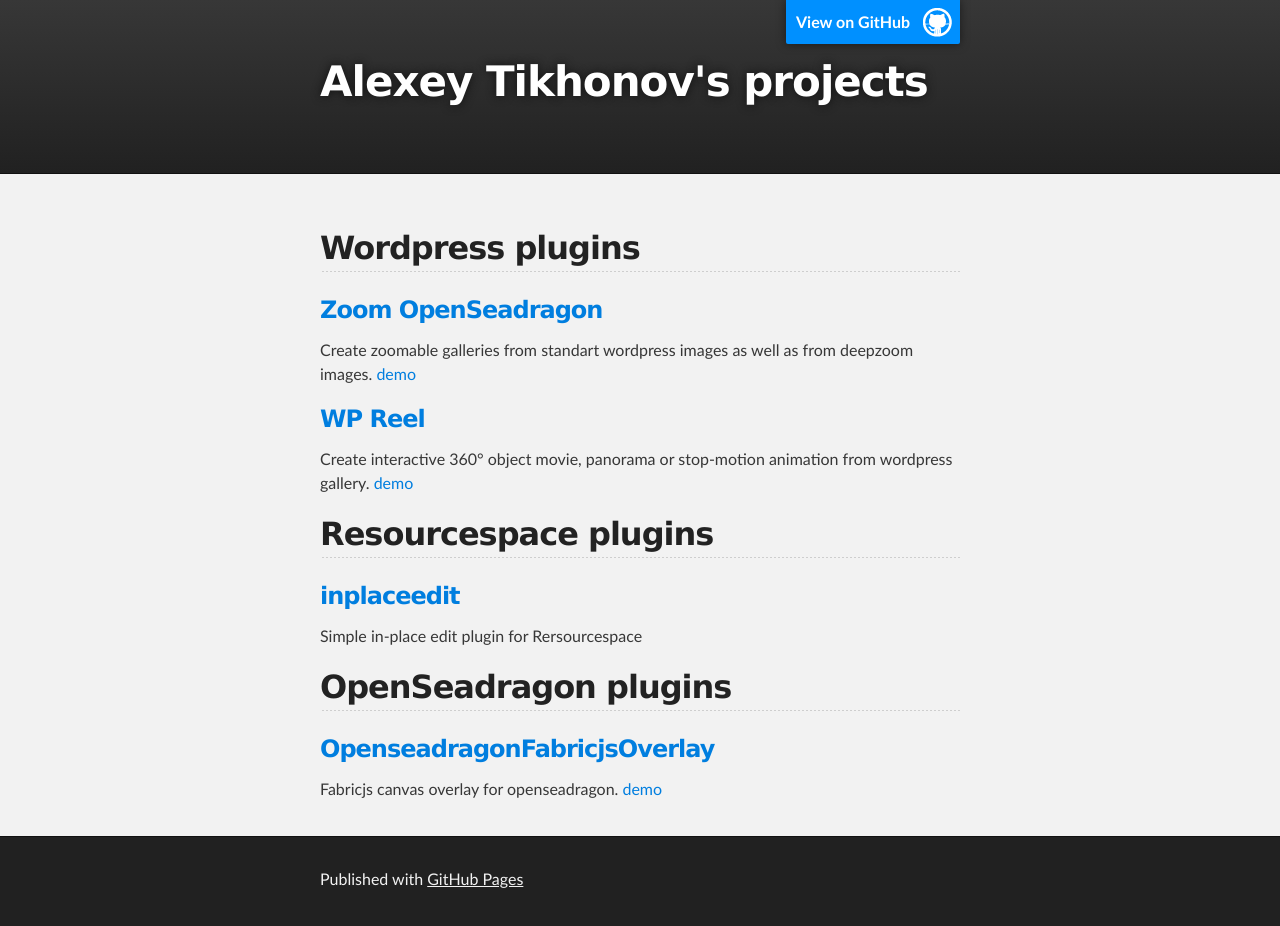
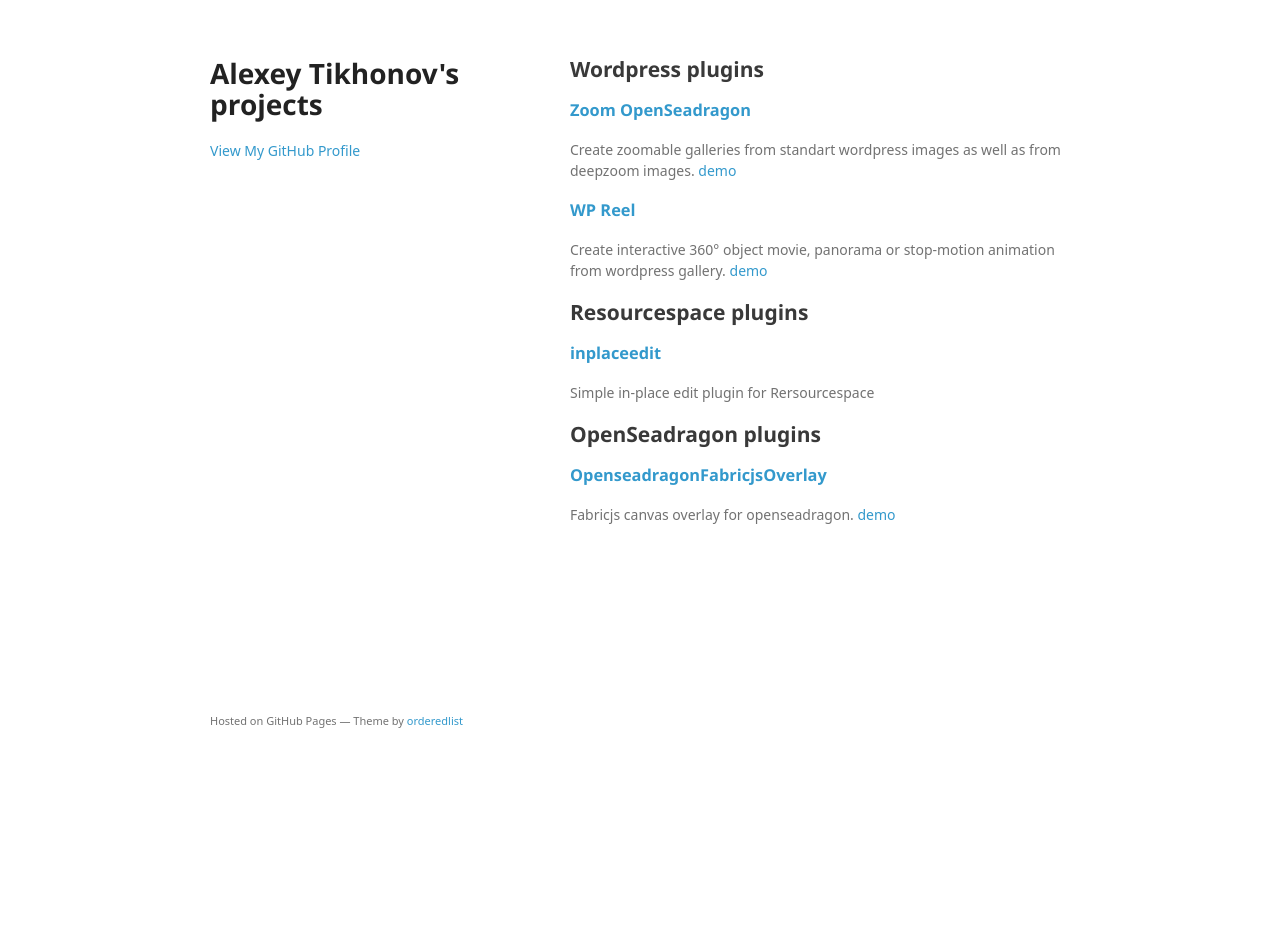
Before and after one commit to altert/altert.github.io, a plain HTML site: page index.html in a window 1280 px wide. After the commit the page ends 800 px from the top, so only its background shows below. Drawn offline with Linux system fonts and the light colour scheme; a web font is replaced by a local one.

Commit message:
Replace master branch with page content via GitHub

```diff
--- a/index.html
+++ b/index.html
@@ -1,32 +1,28 @@
-<!DOCTYPE html>
+<!doctype html>
 <html>
+  <head>
+    <meta charset="utf-8">
+    <meta http-equiv="X-UA-Compatible" content="chrome=1">
+    <title>Alexey Tikhonov&#39;s projects by altert</title>
 
-  <head>
-    <meta charset='utf-8'>
-    <meta http-equiv="X-UA-Compatible" content="chrome=1">
-    <meta name="description" content="Alexey Tikhonov&#39;s projects : ">
+    <link rel="stylesheet" href="stylesheets/styles.css">
+    <link rel="stylesheet" href="stylesheets/github-light.css">
+    <meta name="viewport" content="width=device-width">
+    <!--[if lt IE 9]>
+    <script src="//html5shiv.googlecode.com/svn/trunk/html5.js"></script>
+    <![endif]-->
+  </head>
+  <body>
+    <div class="wrapper">
+      <header>
+        <h1>Alexey Tikhonov&#39;s projects</h1>
+        <p></p>
 
-    <link rel="stylesheet" type="text/css" media="screen" href="stylesheets/stylesheet.css">
 
-    <title>Alexey Tikhonov&#39;s projects</title>
-  </head>
+        <p class="view"><a href="https://github.com/altert">View My GitHub Profile</a></p>
 
-  <body>
-
-    <!-- HEADER -->
-    <div id="header_wrap" class="outer">
-        <header class="inner">
-          <a id="forkme_banner" href="https://github.com/altert">View on GitHub</a>
-
-          <h1 id="project_title">Alexey Tikhonov&#39;s projects</h1>
-          <h2 id="project_tagline"></h2>
-
-        </header>
-    </div>
-
-    <!-- MAIN CONTENT -->
-    <div id="main_content_wrap" class="outer">
-      <section id="main_content" class="inner">
+      </header>
+      <section>
         <h2>
 <a id="wordpress-plugins" class="anchor" href="#wordpress-plugins" aria-hidden="true"><span aria-hidden="true" class="octicon octicon-link"></span></a>Wordpress plugins</h2>
 
@@ -60,16 +56,11 @@
 
 <p>Fabricjs canvas overlay for openseadragon. <a href="http://altert.github.io/OpenseadragonFabricjsOverlay/demo.html">demo</a></p>
       </section>
-    </div>
-
-    <!-- FOOTER  -->
-    <div id="footer_wrap" class="outer">
-      <footer class="inner">
-        <p>Published with <a href="https://pages.github.com">GitHub Pages</a></p>
+      <footer>
+        <p><small>Hosted on GitHub Pages &mdash; Theme by <a href="https://github.com/orderedlist">orderedlist</a></small></p>
       </footer>
     </div>
-
-
+    <script src="javascripts/scale.fix.js"></script>
 
   </body>
 </html>
```
